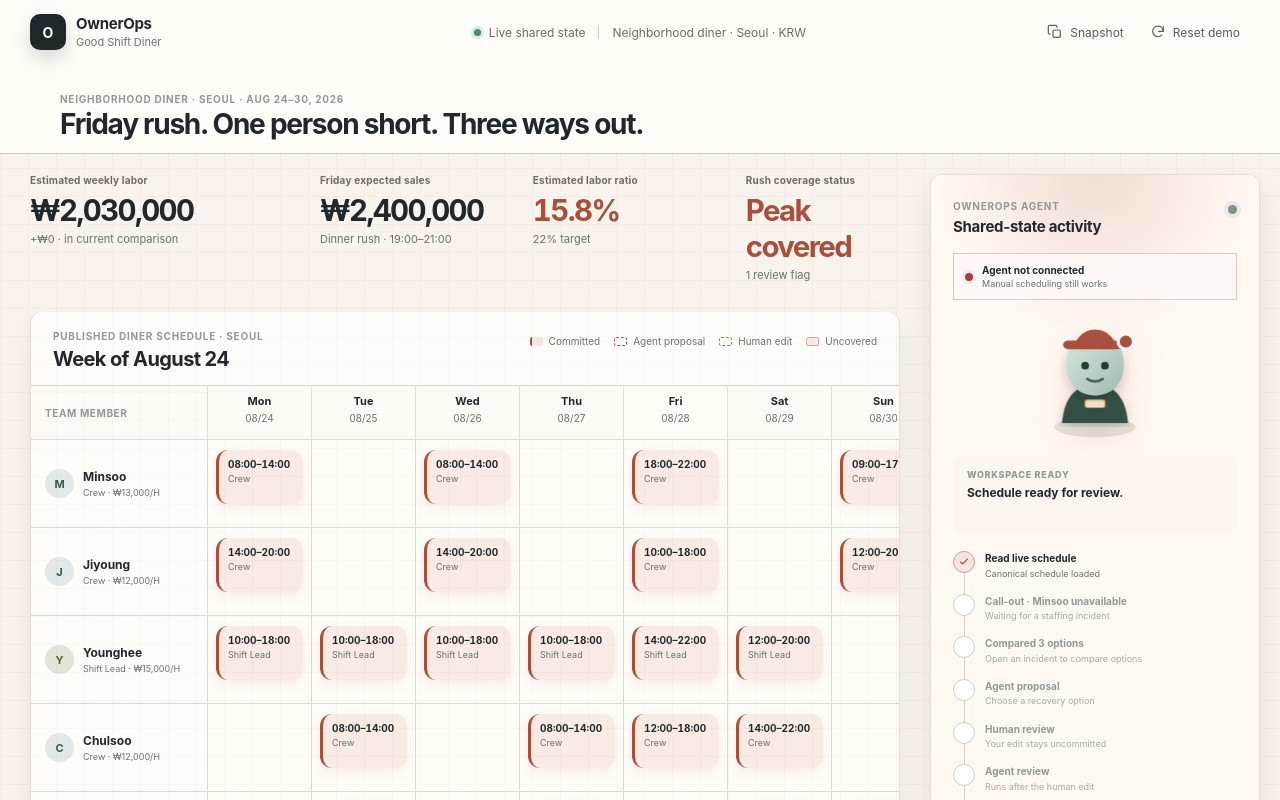
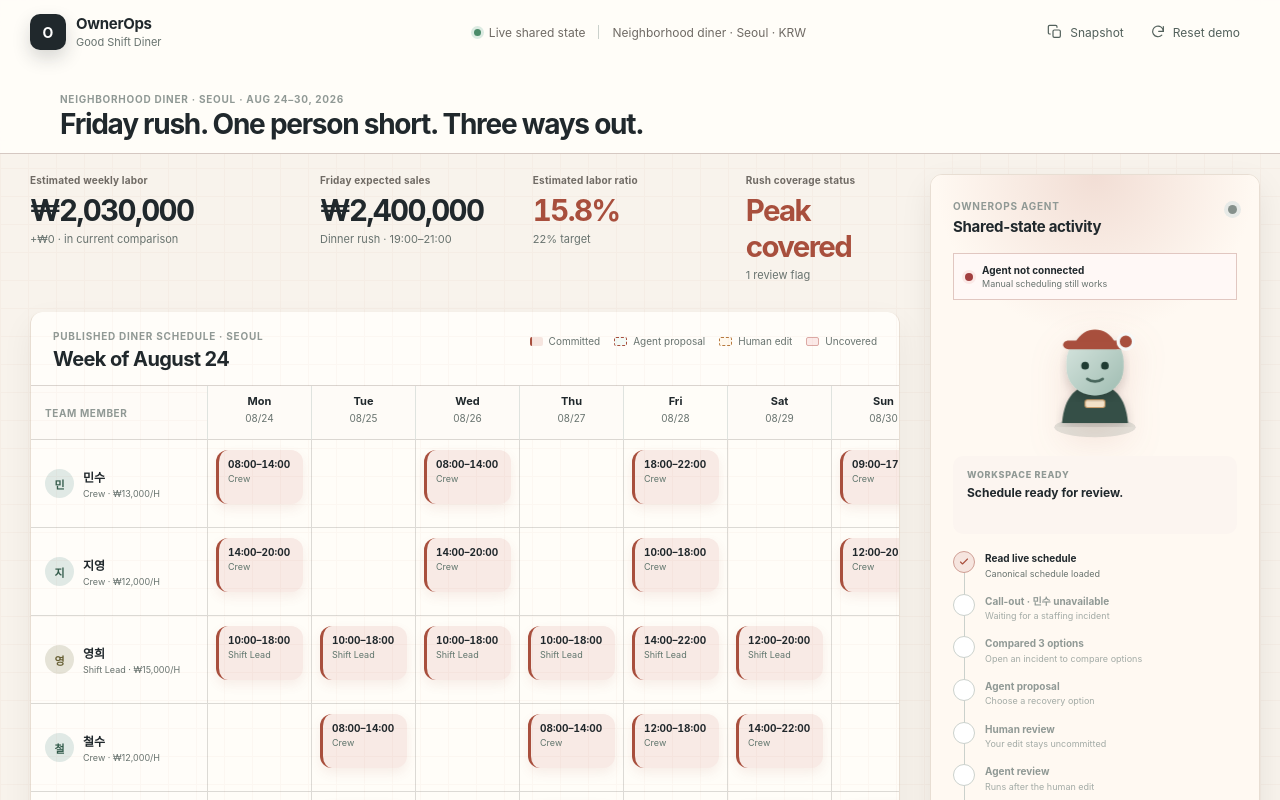
Before and after one commit to sionchu/ownerops-webmcp, a Next.js app: page / in a window 1280 px wide. Shown: the top 800 px of the page. Built offline with nearby package versions, Linux system fonts and the light colour scheme.

Commit message:
feat: use native Korean demo names

```diff
--- a/src/market/profiles.ts
+++ b/src/market/profiles.ts
@@ -30,7 +30,7 @@ export const MARKET_PROFILES: Record<MarketId, MarketProfile> = {
     currency: "KRW",
     intlLocale: "ko-KR",
     locationLabels: { en: "Seoul", ko: "서울", ja: "ソウル", es: "Seúl", "zh-CN": "首尔" },
-    workerNames: { minsoo: "Minsoo", jiyoung: "Jiyoung", younghee: "Younghee", chulsoo: "Chulsoo", hana: "Hana" },
+    workerNames: { minsoo: "민수", jiyoung: "지영", younghee: "영희", chulsoo: "철수", hana: "하나" },
     wageReference: {
       hourly: 10320,
       basis: "statutory-hourly-minimum",
```
